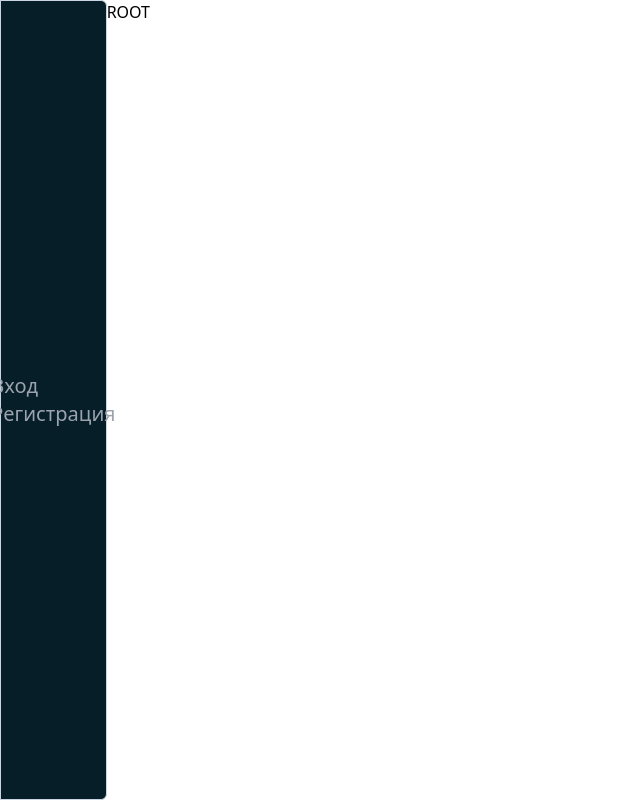
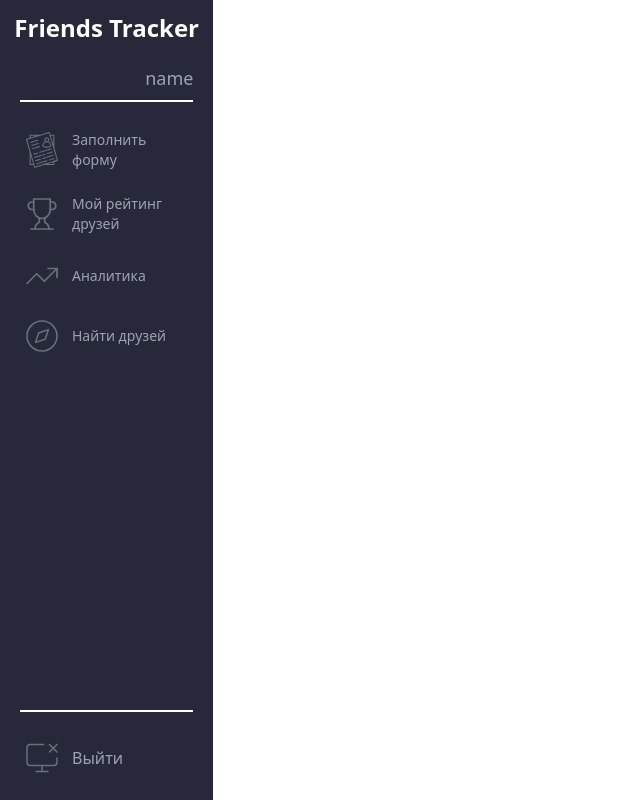
Before and after one commit to FriendTrack/FriendTrack-Web, a React (Vite) app: page / in a window 1280 px wide. Shown: the whole page, without its empty margins (0-640 px from the left). Built offline with nearby package versions, Linux system fonts and the light colour scheme.

Commit message:
Add -New layout -New login/register pages

```diff
--- a/src/components/router/Router.tsx
+++ b/src/components/router/Router.tsx
@@ -1,8 +1,8 @@
 import { ROUTES } from "@/lib/constants/router";
+import FormPage from "@/pages/formPage/FormPage";
 import Layout from "@/pages/layout/Layout";
 import LoginPage from "@/pages/loginPage/LoginPage";
 import RegistrationPage from "@/pages/registrationPage/RegistrationPage";
-import FormPage from "@/pages/formPage/FormPage";
 import { createBrowserRouter } from "react-router-dom";
 
 export const router = createBrowserRouter([
@@ -12,11 +12,11 @@ export const router = createBrowserRouter([
   },
   {
     path: ROUTES.REGISTRATION,
-    element: <Layout children={<RegistrationPage />} />,
+    element: <RegistrationPage />,
   },
   {
     path: ROUTES.LOGIN,
-    element: <Layout children={<LoginPage />} />,
+    element: <LoginPage />,
   },
   {
     path: ROUTES.FORM,
--- a/src/pages/formPage/FormPage.tsx
+++ b/src/pages/formPage/FormPage.tsx
@@ -2,10 +2,9 @@ import FormForm from "./FormForm";
 
 const FormPage = () => {
   return (
-    <main className="w-full grid grid-cols-1 lg:grid-cols-3 items-center justify-items-center">
-        <div></div>
-        <FormForm className="w-10/12 col-span-2 md:w-8/12 2xl:w-7/12  justify-self-center" />
-        <div></div>
+    <main className=" grid grid-cols-1 lg:grid-cols-3 items-center justify-items-center">
+      <div></div>
+      <FormForm className="w-10/12 col-span-2 md:w-8/12 2xl:w-7/12  justify-self-center" />
     </main>
   );
 };
--- a/src/pages/layout/Layout.css
+++ /dev/null
@@ -1,3 +0,0 @@
-.active img {
-    color: rgb(240, 173, 1); /* Устанавливаем нужный цвет заливки для активной ссылки */
-  }
--- a/src/pages/layout/Layout.tsx
+++ b/src/pages/layout/Layout.tsx
@@ -1,62 +1,40 @@
 import { ROUTES } from "@/lib/constants/router";
 import React, { ReactNode } from "react";
-import { NavLink } from "react-router-dom";
-import "./Layout.css";
+import NavItem from "./NavItem";
 import Find from "/assets/drawerSVGs/compass.svg";
 import Form from "/assets/drawerSVGs/form.svg";
+import Logout from "/assets/drawerSVGs/logout.svg";
 import Analysis from "/assets/drawerSVGs/trending-up.svg";
 import Top from "/assets/drawerSVGs/trophy.svg";
 
 const Layout: React.FC<{ children: ReactNode }> = ({ children }) => {
-  var isAuthenticated = false;
-
   return (
     <main className="w-screen h-screen flex flex-col lg:flex-row">
-      <aside
-        className="w-full mb-5 lg:mb-0 text-gray-400  lg:w-2/12 xl:w-1/12 border border-solid border-slate-300 rounded-e-md"
-        style={{ backgroundColor: "rgb(5, 30, 40)" }}
-      >
-        <ul className="flex h-full lg:flex-col items-center justify-evenly text-xl">
-          {isAuthenticated ? (
-            <>
-              <li>
-                <NavLink to={/*</li>ROUTES.LOGOUT*/ ""}>Выйти</NavLink>
-              </li>
-
-              <li>
-                <NavLink
-                  to={ROUTES.FORM}
-                  className={({ isActive }) => (isActive ? "active" : "")}
-                >
-                  <img src={Form} />
-                </NavLink>
-              </li>
-              <li>
-                <NavLink to={ROUTES.FORM}>
-                  <img src={Top} />
-                </NavLink>
-              </li>
-              <li>
-                <NavLink to={ROUTES.FORM}>
-                  <img src={Analysis} />
-                </NavLink>
-              </li>
-              <li>
-                <NavLink to={ROUTES.FORM}>
-                  <img src={Find} />
-                </NavLink>
-              </li>
-            </>
-          ) : (
-            <div>
-              <li>
-                <NavLink to={ROUTES.LOGIN}>Вход</NavLink>
-              </li>
-              <li>
-                <NavLink to={ROUTES.REGISTRATION}>Регистрация</NavLink>
-              </li>
-            </div>
-          )}
+      <aside className="w-full h-full lg:w-2/12 flex fixed flex-col text-gray-400  bg-[#27293b] p-3">
+        <h2 className="text-center text-2xl text-white font-semibold">
+          Friends Tracker
+        </h2>
+        <div className="w-11/12 self-center text-end mt-5 text-lg">name</div>
+        <div className="w-11/12 h-[2px] self-center bg-white mt-2"></div>
+        <ul className="flex lg:flex-col items-center text-sm mt-4">
+          <NavItem to={ROUTES.FORM} imgSrc={Form}>
+            <span>Заполнить форму</span>
+          </NavItem>
+          <NavItem to={ROUTES.FORM} imgSrc={Top}>
+            <span>Мой рейтинг друзей</span>
+          </NavItem>
+          <NavItem to={ROUTES.FORM} imgSrc={Analysis}>
+            <span>Аналитика</span>
+          </NavItem>
+          <NavItem to={ROUTES.FORM} imgSrc={Find}>
+            <span>Найти друзей</span>
+          </NavItem>
+        </ul>
+        <div className="w-11/12 h-[2px] mt-auto self-center bg-white"></div>
+        <ul className="mt-4">
+          <NavItem to={ROUTES.LOGIN} imgSrc={Logout}>
+            <span>Выйти</span>
+          </NavItem>
         </ul>
       </aside>
       {children}
--- /dev/null
+++ b/src/pages/layout/NavItem.tsx
@@ -0,0 +1,23 @@
+import { NavLink } from "react-router-dom";
+
+interface NavItemProps {
+  to: string;
+  children?: React.ReactNode;
+  className?: string;
+  imgSrc?: string;
+}
+const NavItem = ({ to, children, className, imgSrc }: NavItemProps) => {
+  return (
+    <li className="w-full p-3 rounded-md cursor-pointer hover:bg-[#0f1126] hover:text-white transition-colors">
+      <NavLink
+        to={to}
+        className={`flex items-center justify-items-end gap-3  ${className} `}
+      >
+        <img src={imgSrc} width={"36px"} alt="..." />
+        {children}
+      </NavLink>
+    </li>
+  );
+};
+
+export default NavItem;
--- a/src/pages/loginPage/LoginForm.tsx
+++ b/src/pages/loginPage/LoginForm.tsx
@@ -9,15 +9,20 @@ import {
 import { Input } from "@/components/ui/input";
 import { Label } from "@radix-ui/react-label";
 import React from "react";
+import { useNavigate } from "react-router-dom";
 
 const LoginForm: React.FC<{ className?: string }> = ({ className }) => {
+  const navigate = useNavigate();
+  const onLoginClick = () => {
+    navigate("/");
+  };
   return (
     <Card className={className}>
       <CardHeader>
         <CardTitle>Вход</CardTitle>
       </CardHeader>
       <CardContent>
-        <form>
+        <form id="login_form" onSubmit={() => onLoginClick()}>
           <Label htmlFor="email">Email</Label>
           <Input type="email" placeholder="email" id="email" />
           <Label htmlFor="password" className="block mt-3">
@@ -27,7 +32,9 @@ const LoginForm: React.FC<{ className?: string }> = ({ className }) => {
         </form>
       </CardContent>
       <CardFooter>
-        <Button className="w-full md:w-auto">Войти</Button>
+        <Button form="login_form" className="w-full md:w-auto">
+          Войти
+        </Button>
       </CardFooter>
     </Card>
   );
--- a/src/pages/loginPage/LoginPage.tsx
+++ b/src/pages/loginPage/LoginPage.tsx
@@ -2,13 +2,11 @@ import LoginForm from "./LoginForm";
 
 const LoginPage = () => {
   return (
-    <main className="w-full grid grid-cols-1 lg:grid-cols-3 items-center justify-items-center">
-      <LoginForm className="w-10/12 col-span-2 md:w-8/12 2xl:w-7/12  justify-self-center" />
-      <img
-        src="/assets/login.png"
-        alt="..."
-        className="self-end hidden lg:block"
-      />
+    <main className="w-screen h-screen flex flex-col items-center justify-center gap-6">
+      <h1 className="text-4xl font-semibold">Friends Tracker</h1>
+      <div className="w-3/12">
+        <LoginForm />
+      </div>
     </main>
   );
 };
--- a/src/pages/registrationPage/RegistrationForm.tsx
+++ b/src/pages/registrationPage/RegistrationForm.tsx
@@ -9,15 +9,21 @@ import {
 import { Input } from "@/components/ui/input";
 import { Label } from "@radix-ui/react-label";
 import React from "react";
+import { useNavigate } from "react-router-dom";
 
 const RegistrationForm: React.FC<{ className?: string }> = ({ className }) => {
+  const navigate = useNavigate();
+  const onRegisterClick = () => {
+    navigate("/");
+  };
+
   return (
     <Card className={className}>
       <CardHeader>
         <CardTitle>Регистрация</CardTitle>
       </CardHeader>
       <CardContent>
-        <form>
+        <form id="register_form" onSubmit={() => onRegisterClick()}>
           <Label htmlFor="email">Email</Label>
           <Input type="email" placeholder="email" id="email" />
           <Label htmlFor="password" className="block mt-3">
@@ -35,7 +41,9 @@ const RegistrationForm: React.FC<{ className?: string }> = ({ className }) => {
         </form>
       </CardContent>
       <CardFooter>
-        <Button className="w-full md:w-auto">Зарегистрироваться</Button>
+        <Button form="register_form" className="w-full md:w-auto">
+          Зарегистрироваться
+        </Button>
       </CardFooter>
     </Card>
   );
--- a/src/pages/registrationPage/RegistrationPage.tsx
+++ b/src/pages/registrationPage/RegistrationPage.tsx
@@ -2,13 +2,11 @@ import RegistrationForm from "./RegistrationForm";
 
 const RegistrationPage = () => {
   return (
-    <main className="w-full grid grid-cols-1 lg:grid-cols-3 items-center justify-items-center">
-      <RegistrationForm className="w-10/12 col-span-2 md:w-8/12 2xl:w-7/12  justify-self-center" />
-      <img
-        src="/assets/registration.png"
-        alt="..."
-        className="self-end hidden lg:block"
-      />
+    <main className="w-screen h-screen flex flex-col items-center justify-center gap-6">
+      <h1 className="text-4xl font-semibold">Friends Tracker</h1>
+      <div className="w-3/12">
+        <RegistrationForm />
+      </div>
     </main>
   );
 };
```
Also changed, not shown: public/assets/drawerSVGs/logout.svg (added).
